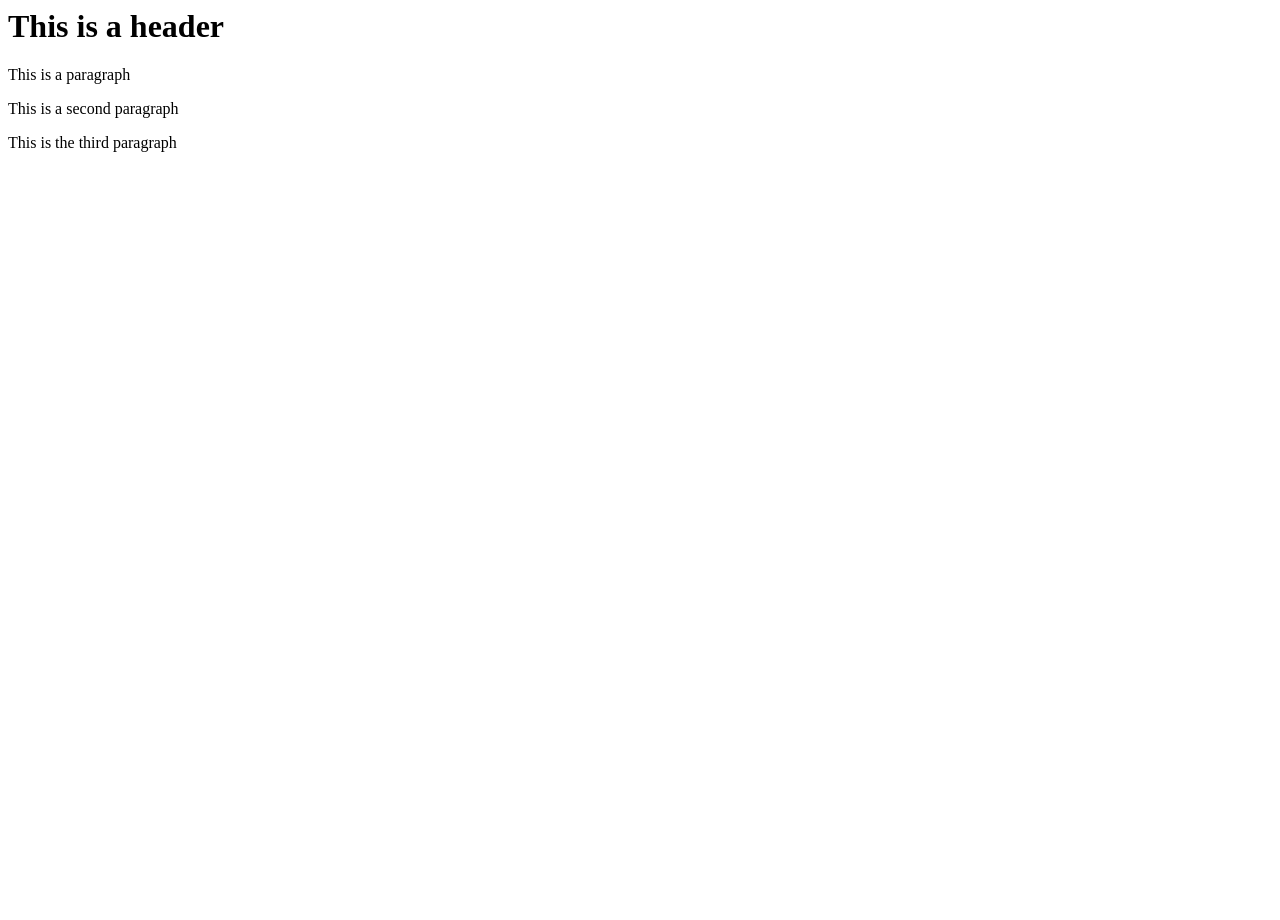
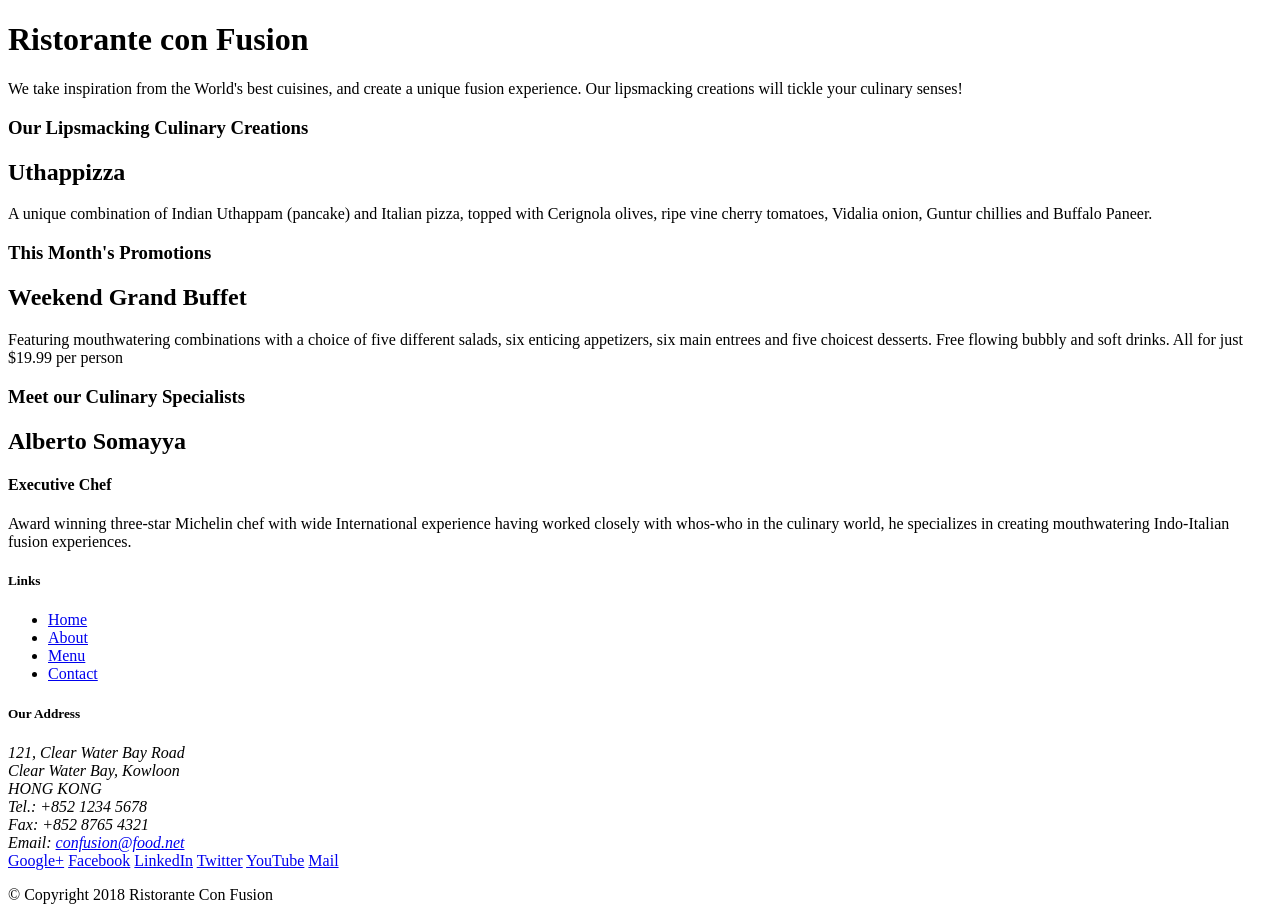
Before and after one commit to c-s-n-v-7-7/csnv, a website: page index.html in a window 1280 px wide. Before the commit the page ends 800 px from the top, so only its background shows below. Drawn offline with Linux system fonts and the light colour scheme.

Commit message:
Add files via upload

```diff
--- a/index.html
+++ b/index.html
@@ -1,11 +1,101 @@
-<html>
-    <head></head>
-        <body>
-            <h1>
-                This is a header
-            </h1>
-            <p>This is a paragraph</p>
-            <p>This is a second paragraph</p>
-            <p>This is the third paragraph</p>
-        </body>
+<!DOCTYPE html>
+<html lang="en">
+
+<head>
+    <title>Ristorante Con Fusion</title>
+</head>
+
+<body>
+
+    <header>
+        <div>
+            <div>
+                <div>
+                    <h1>Ristorante con Fusion</h1>
+                    <p>We take inspiration from the World's best cuisines, and create a unique fusion experience. Our lipsmacking creations will tickle your culinary senses!</p>
+                </div>
+                <div>
+                </div>
+            </div>
+        </div>
+    </header>
+
+    <div>
+        <div>
+            <div>
+                <h3>Our Lipsmacking Culinary Creations</h3>
+            </div>
+            <div>
+                <h2>Uthappizza</h2>
+                <p>A unique combination of Indian Uthappam (pancake) and Italian pizza, topped with Cerignola olives, ripe vine cherry tomatoes, Vidalia onion, Guntur chillies and Buffalo Paneer.</p>
+            </div>
+        </div>
+
+
+        <div>
+            <div>
+                <h3>This Month's Promotions</h3>
+            </div>
+            <div>
+                <h2>Weekend Grand Buffet</h2>
+                <p>Featuring mouthwatering combinations with a choice of five different salads, six enticing appetizers, six main entrees and five choicest desserts. Free flowing bubbly and soft drinks. All for just $19.99 per person </p>
+            </div>
+        </div>
+
+        <div>
+            <div>
+                <h3>Meet our Culinary Specialists</h3>
+            </div>
+            <div>
+                <h2>Alberto Somayya</h2>
+                <h4>Executive Chef</h4>
+                <p>Award winning three-star Michelin chef with wide International experience having worked closely with whos-who in the culinary world, he specializes in creating mouthwatering Indo-Italian fusion experiences. </p>
+            </div>
+        </div>
+    </div>
+
+    <footer>
+        <div>
+            <div>
+                <div>
+                    <h5>Links</h5>
+                    <ul>
+                        <li><a href="#">Home</a></li>
+                        <li><a href="#">About</a></li>
+                        <li><a href="#">Menu</a></li>
+                        <li><a href="#">Contact</a></li>
+                    </ul>
+                </div>
+                <div>
+                    <h5>Our Address</h5>
+                    <address>
+		              121, Clear Water Bay Road<br>
+		              Clear Water Bay, Kowloon<br>
+		              HONG KONG<br>
+		              Tel.: +852 1234 5678<br>
+		              Fax: +852 8765 4321<br>
+		              Email: <a href="mailto:confusion@food.net">confusion@food.net</a>
+		           </address>
+                </div>
+                <div>
+                    <div>
+                        <a href="http://google.com/+">Google+</a>
+                        <a href="http://www.facebook.com/profile.php?id=">Facebook</a>
+                        <a href="http://www.linkedin.com/in/">LinkedIn</a>
+                        <a href="http://twitter.com/">Twitter</a>
+                        <a href="http://youtube.com/">YouTube</a>
+                        <a href="mailto:">Mail</a>
+                    </div>
+                </div>
+           </div>
+           <div>
+                <div>
+                    <p>© Copyright 2018 Ristorante Con Fusion</p>
+                </div>
+           </div>
+        </div>
+    </footer>
+
+</body>
+
 </html>
```
Also changed, not shown: package.json (+4 -12 lines), 1 other file.
